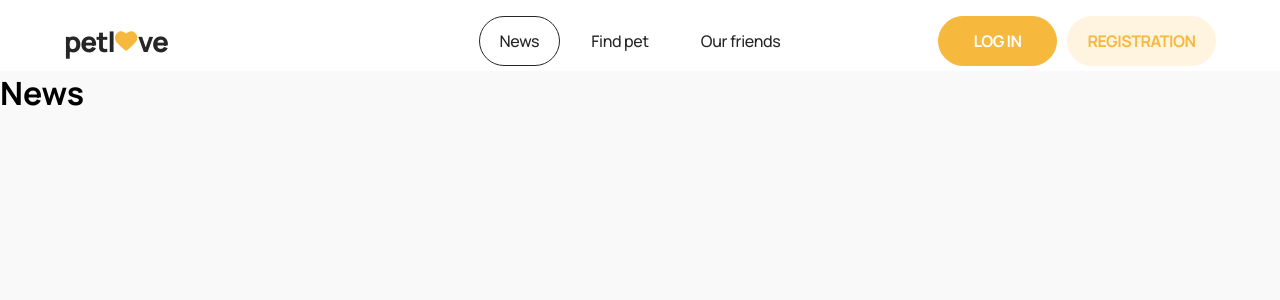
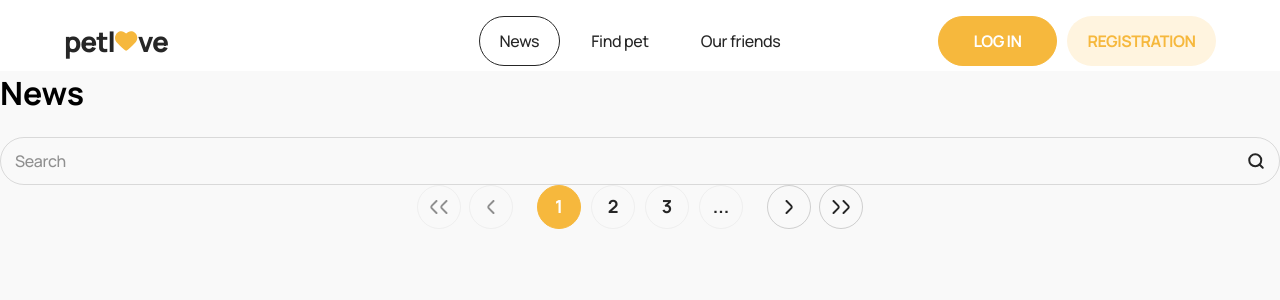
Before and after one commit to hannamuzychuk/Petlove, a React (Vite) app: page /news in a window 1280 px wide. Shown: the top 300 px of the page. Built offline with nearby package versions, Linux system fonts and the light colour scheme.

Commit message:
feat: add SearchField, Pagination and news API

```diff
--- /dev/null
+++ b/src/components/ui/Modal/SearchField/SearchField.jsx
@@ -0,0 +1,43 @@
+import Icon from '../../Icon/Icon';
+import styles from './SearchField.module.css';
+
+export default function SearchField({
+  value,
+  onChange,
+  onSubmit,
+  onClear,
+  placeholder = 'Search',
+}) {
+  const handleSubmit = (event) => {
+    event.preventDefault();
+    onSubmit?.();
+  };
+
+  return (
+    <form className={styles.form} onSubmit={handleSubmit}>
+      <input
+        className={styles.input}
+        type="text"
+        value={value}
+        onChange={(event) => onChange?.(event.target.value)}
+        placeholder={placeholder}
+        aria-label={placeholder}
+      />
+
+      {value && (
+        <button
+          type="button"
+          className={styles.iconBtn}
+          onClick={onClear}
+          aria-label="Clear"
+        >
+          <Icon name="close-menu" size={18} />
+        </button>
+      )}
+
+      <button type="submit" className={styles.iconBtn} aria-label="Search">
+        <Icon name="search" size={18} />
+      </button>
+    </form>
+  );
+}
--- /dev/null
+++ b/src/components/ui/Modal/SearchField/SearchField.module.css
@@ -0,0 +1,61 @@
+.form {
+    display: flex;
+    align-items: center;
+    gap: 10px;
+    box-sizing: border-box;
+    width: 100%;
+    height: 42px;
+    padding: 0 12px;
+    border: 1px solid rgba(38, 38, 38, 0.15);
+    border-radius: 30px;
+    background-color: transparent;
+  }
+
+  .input {
+    flex: 1;
+    min-width: 0;
+    height: 100%;
+    padding: 0;
+    border: none;
+    outline: none;
+    background: transparent;
+    font-family: inherit;
+    font-size: 14px;
+    font-weight: 500;
+    line-height: 1.29;
+    letter-spacing: -0.02em;
+    color: var(--color-black);
+  }
+
+  .input::placeholder {
+    color: rgba(38, 38, 38, 0.5);
+  }
+
+  .iconBtn {
+    display: inline-flex;
+    align-items: center;
+    justify-content: center;
+    flex-shrink: 0;
+    padding: 0;
+    border: none;
+    background: transparent;
+    color: var(--color-black);
+    cursor: pointer;
+  }
+
+  .iconBtn:hover {
+    opacity: 0.7;
+  }
+
+  @media (min-width: 768px) {
+    .form {
+      height: 48px;
+      padding: 0 14px;
+      gap: 10px;
+    }
+
+    .input {
+      font-size: 16px;
+      line-height: 1.25;
+    }
+  }
--- /dev/null
+++ b/src/components/ui/Pagination/Pagination.jsx
@@ -0,0 +1,98 @@
+import Icon from '../Icon/Icon';
+import styles from './Pagination.module.css';
+
+function getPageItems(page, totalPages) {
+  if (totalPages <= 4) {
+    return Array.from({ length: totalPages }, (_, index) => index + 1);
+  }
+
+  if (page <= 2) return [1, 2, 3, 'ellipsis'];
+  if (page >= totalPages - 1) {
+    return ['ellipsis', totalPages - 2, totalPages - 1, totalPages];
+  }
+
+  return ['ellipsis', page - 1, page, page + 1, 'ellipsis'];
+}
+
+export default function Pagination({ page, totalPages, onChange }) {
+  if (!totalPages || totalPages <= 1) return null;
+
+  const isFirst = page <= 1;
+  const isLast = page >= totalPages;
+  const items = getPageItems(page, totalPages);
+
+  return (
+    <nav className={styles.nav} aria-label="Pagination">
+      <div className={styles.group}>
+        <button
+          type="button"
+          className={styles.btn}
+          onClick={() => onChange(1)}
+          disabled={isFirst}
+          aria-label="First page"
+        >
+          <span className={styles.double}>
+            <Icon name="vector-left" size={24} />
+            <Icon name="left-second" size={24} />
+          </span>
+        </button>
+
+        <button
+          type="button"
+          className={styles.btn}
+          onClick={() => onChange(page - 1)}
+          disabled={isFirst}
+          aria-label="Previous page"
+        >
+          <Icon name="vector-left" size={24} />
+        </button>
+      </div>
+
+      <div className={styles.pages}>
+        {items.map((item, index) =>
+          item === 'ellipsis' ? (
+            <span key={`e-${index}`} className={styles.ellipsis} aria-hidden>
+              ...
+            </span>
+          ) : (
+            <button
+              key={item}
+              type="button"
+              className={`${styles.page} ${page === item ? styles.active : ''}`}
+              onClick={() => onChange(item)}
+              aria-label={`Page ${item}`}
+              aria-current={page === item ? 'page' : undefined}
+            >
+              {item}
+            </button>
+          ),
+        )}
+      </div>
+
+      <div className={styles.group}>
+        <button
+          type="button"
+          className={styles.btn}
+          onClick={() => onChange(page + 1)}
+          disabled={isLast}
+          aria-label="Next page"
+        >
+          <Icon name="vector-right" size={24} />
+        </button>
+
+        <button
+          type="button"
+          className={styles.btn}
+          onClick={() => onChange(totalPages)}
+          disabled={isLast}
+          aria-label="Last page"
+        >
+          <span className={styles.double}>
+            <Icon name="vector-right" size={24} />
+            <Icon name="vector-right-second" size={24} />
+          </span>
+        </button>
+      </div>
+    </nav>
+  );
+}
--- /dev/null
+++ b/src/components/ui/Pagination/Pagination.module.css
@@ -0,0 +1,83 @@
+.nav {
+  display: flex;
+  align-items: center;
+  justify-content: center;
+  gap: 24px;
+}
+
+.group,
+.pages {
+  display: flex;
+  align-items: center;
+}
+
+.group {
+  gap: 8px;
+}
+
+.pages {
+  gap: 10px;
+}
+
+.btn,
+.page,
+.ellipsis {
+  box-sizing: border-box;
+  display: inline-flex;
+  align-items: center;
+  justify-content: center;
+  width: 44px;
+  height: 44px;
+  padding: 0;
+  border-radius: 50%;
+  border: 1px solid rgba(38, 38, 38, 0.05);
+  background: transparent;
+  color: var(--color-black);
+  font-family: inherit;
+  font-size: 18px;
+  font-weight: 700;
+  line-height: 1.22;
+  cursor: pointer;
+}
+
+.btn:not(:disabled) {
+  border-color: rgba(38, 38, 38, 0.2);
+}
+
+.btn:disabled {
+  cursor: default;
+  pointer-events: none;
+  color: #262626;
+}
+
+.btn:disabled svg {
+  color: #262626;
+  opacity: 0.5;
+}
+
+.page:hover:not(.active),
+.btn:not(:disabled):hover {
+  opacity: 0.8;
+}
+
+.active {
+  background-color: var(--accent);
+  border-color: var(--accent);
+  color: #fff;
+  cursor: default;
+  pointer-events: none;
+}
+
+.ellipsis {
+  cursor: default;
+}
+
+.double {
+  display: inline-flex;
+  align-items: center;
+  margin-inline: -6px;
+}
+
+.double > *:last-child {
+  margin-left: -14px;
+}
--- a/src/pages/NewsPage/NewsPage.jsx
+++ b/src/pages/NewsPage/NewsPage.jsx
@@ -1,7 +1,21 @@
+import { useState } from 'react';
+import SearchField from '../../components/ui/Modal/SearchField/SearchField';
+import Pagination from '../../components/ui/Pagination/Pagination';
+
 export default function NewsPage() {
+  const [query, setQuery] = useState('');
+  const [page, setPage] = useState(1);
+
   return (
     <div>
       <h1>News</h1>
+      <SearchField
+        value={query}
+        onChange={setQuery}
+        onSubmit={() => console.log('search:', query)}
+        onClear={() => setQuery('')}
+      />
+      <Pagination page={page} totalPages={10} onChange={setPage} />
     </div>
   );
 }
```
Also changed, not shown: src/services/newsApi.js (added, +12 -0 lines), public/sprite.svg.
